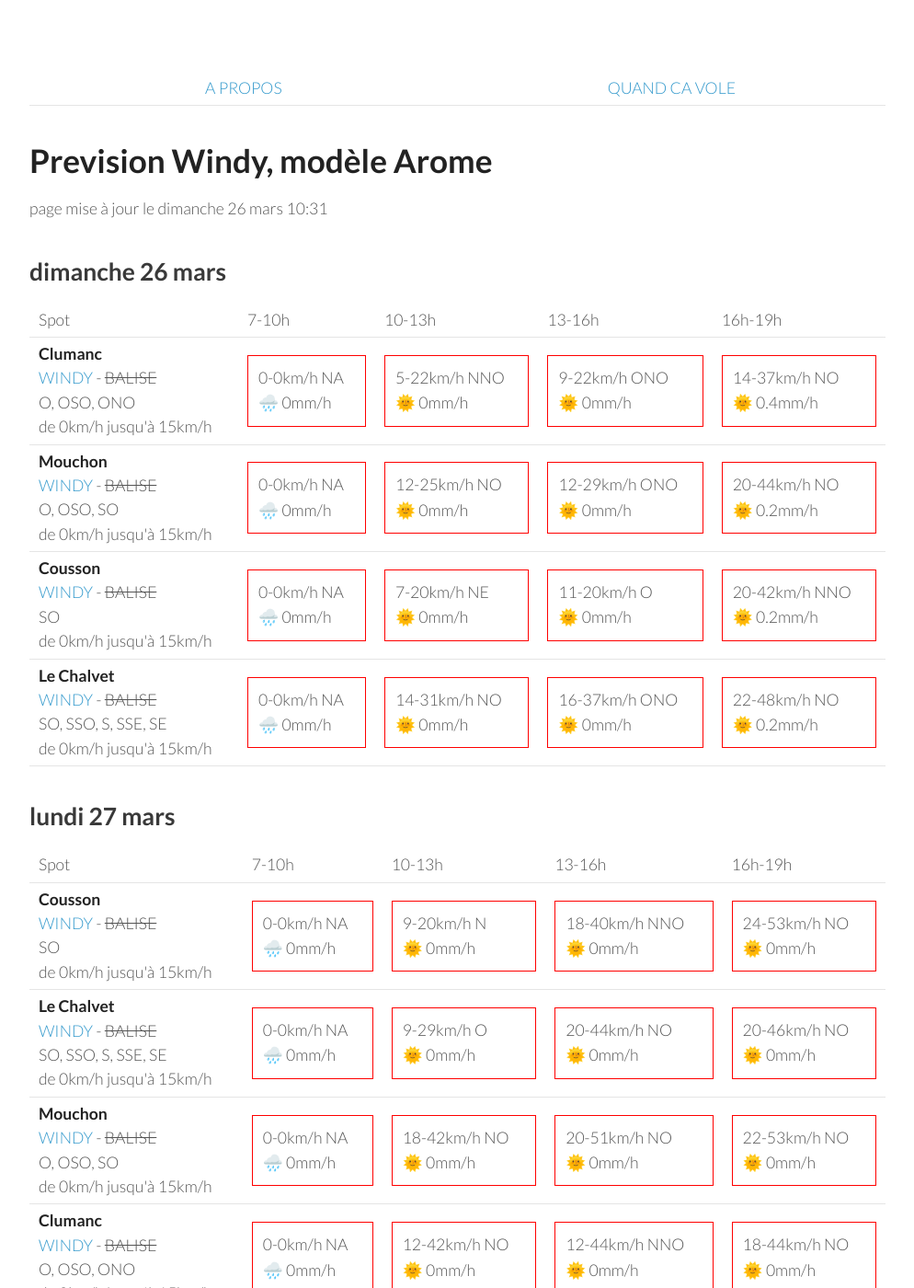
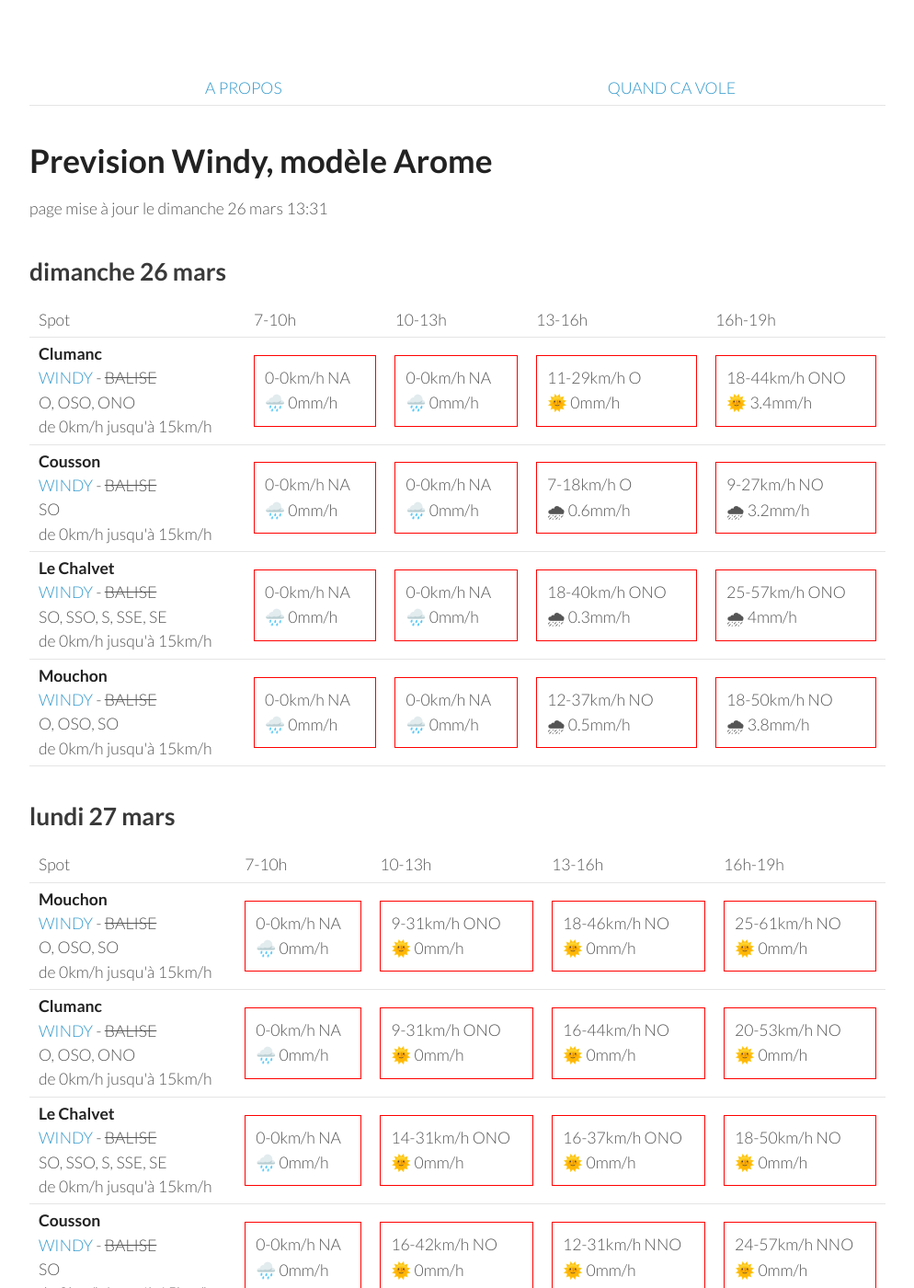
Before and after one commit to parapente-dans-le-nord/parapente-dans-le-nord.github.io, a Jekyll site: the page built from serre_poncon.markdown, in a window 1280 px wide and 1400 px high. Shown: the whole window at 92% size, without its empty margins (26-1020 px from the left). Built offline with Jekyll 4.4.1, drawn with Linux system fonts in a browser that asks for light colours; some of the changed text lies outside the part shown.

Commit message:
update index.markdown

```diff
--- a/serre_poncon.markdown
+++ b/serre_poncon.markdown
@@ -7,7 +7,7 @@ title:  "Tous les spots"
 {: .links}
 
 # Prevision Windy, modèle Arome
-page mise à jour le dimanche 26 mars 10:31
+page mise à jour le dimanche 26 mars 13:31
 
 ## dimanche 26 mars
 
@@ -25,36 +25,36 @@ page mise à jour le dimanche 26 mars 10:31
         <td><strong>Clumanc</strong><br><a href="https://windy.com/44.027/6.402?43.914,6.403,10,m:eSxaglP">WINDY</a> - <span class="no-balise"> BALISE </span><br> <span class="vent-favorable">O, OSO, ONO</span><br><span class="force-vent">de 0km/h jusqu'à 15km/h</span> </td>
 
             <td><div class="not-flyable"><p>0-0km/h NA</p><p>🌧️ 0mm/h</p></div></td>
-            <td><div class="not-flyable"><p>5-22km/h NNO</p><p>🌞 0mm/h</p></div></td>
-            <td><div class="not-flyable"><p>9-22km/h ONO</p><p>🌞 0mm/h</p></div></td>
-            <td><div class="not-flyable"><p>14-37km/h NO</p><p>🌞 0.4mm/h</p></div></td>
+            <td><div class="not-flyable"><p>0-0km/h NA</p><p>🌧️ 0mm/h</p></div></td>
+            <td><div class="not-flyable"><p>11-29km/h O</p><p>️🌞 0mm/h</p></div></td>
+            <td><div class="not-flyable"><p>18-44km/h ONO</p><p>🌞 3.4mm/h</p></div></td>
+
+    </tr>
+<tr>
+        <td><strong>Cousson</strong><br><a href="https://windy.com/44.054/6.240?43.940,6.241,10,m:eSAaglz">WINDY</a> - <span class="no-balise"> BALISE </span><br> <span class="vent-favorable">SO</span><br><span class="force-vent">de 0km/h jusqu'à 15km/h</span> </td>
+
+            <td><div class="not-flyable"><p>0-0km/h NA</p><p>🌧️ 0mm/h</p></div></td>
+            <td><div class="not-flyable"><p>0-0km/h NA</p><p>🌧️ 0mm/h</p></div></td>
+            <td><div class="not-flyable"><p>7-18km/h O</p><p>️🌧 0.6mm/h</p></div></td>
+            <td><div class="not-flyable"><p>9-27km/h NO</p><p>🌧 3.2mm/h</p></div></td>
+
+    </tr>
+<tr>
+        <td><strong>Le Chalvet</strong><br><a href="https://windy.com/43.979/6.480?43.866,6.480,10,m:eSsaglX">WINDY</a> - <span class="no-balise"> BALISE </span><br> <span class="vent-favorable">SO, SSO, S, SSE, SE</span><br><span class="force-vent">de 0km/h jusqu'à 15km/h</span> </td>
+
+            <td><div class="not-flyable"><p>0-0km/h NA</p><p>🌧️ 0mm/h</p></div></td>
+            <td><div class="not-flyable"><p>0-0km/h NA</p><p>🌧️ 0mm/h</p></div></td>
+            <td><div class="not-flyable"><p>18-40km/h ONO</p><p>️🌧 0.3mm/h</p></div></td>
+            <td><div class="not-flyable"><p>25-57km/h ONO</p><p>🌧 4mm/h</p></div></td>
 
     </tr>
 <tr>
         <td><strong>Mouchon</strong><br><a href="https://windy.com/43.992/6.424?43.878,6.425,10,m:eSuaglR">WINDY</a> - <span class="no-balise"> BALISE </span><br> <span class="vent-favorable">O, OSO, SO</span><br><span class="force-vent">de 0km/h jusqu'à 15km/h</span> </td>
 
             <td><div class="not-flyable"><p>0-0km/h NA</p><p>🌧️ 0mm/h</p></div></td>
-            <td><div class="not-flyable"><p>12-25km/h NO</p><p>🌞 0mm/h</p></div></td>
-            <td><div class="not-flyable"><p>12-29km/h ONO</p><p>🌞 0mm/h</p></div></td>
-            <td><div class="not-flyable"><p>20-44km/h NO</p><p>🌞 0.2mm/h</p></div></td>
-
-    </tr>
-<tr>
-        <td><strong>Cousson</strong><br><a href="https://windy.com/44.054/6.240?43.940,6.241,10,m:eSAaglz">WINDY</a> - <span class="no-balise"> BALISE </span><br> <span class="vent-favorable">SO</span><br><span class="force-vent">de 0km/h jusqu'à 15km/h</span> </td>
-
             <td><div class="not-flyable"><p>0-0km/h NA</p><p>🌧️ 0mm/h</p></div></td>
-            <td><div class="not-flyable"><p>7-20km/h NE</p><p>🌞 0mm/h</p></div></td>
-            <td><div class="not-flyable"><p>11-20km/h O</p><p>🌞 0mm/h</p></div></td>
-            <td><div class="not-flyable"><p>20-42km/h NNO</p><p>🌞 0.2mm/h</p></div></td>
-
-    </tr>
-<tr>
-        <td><strong>Le Chalvet</strong><br><a href="https://windy.com/43.979/6.480?43.866,6.480,10,m:eSsaglX">WINDY</a> - <span class="no-balise"> BALISE </span><br> <span class="vent-favorable">SO, SSO, S, SSE, SE</span><br><span class="force-vent">de 0km/h jusqu'à 15km/h</span> </td>
-
-            <td><div class="not-flyable"><p>0-0km/h NA</p><p>🌧️ 0mm/h</p></div></td>
-            <td><div class="not-flyable"><p>14-31km/h NO</p><p>🌞 0mm/h</p></div></td>
-            <td><div class="not-flyable"><p>16-37km/h ONO</p><p>🌞 0mm/h</p></div></td>
-            <td><div class="not-flyable"><p>22-48km/h NO</p><p>🌞 0.2mm/h</p></div></td>
+            <td><div class="not-flyable"><p>12-37km/h NO</p><p>️🌧 0.5mm/h</p></div></td>
+            <td><div class="not-flyable"><p>18-50km/h NO</p><p>🌧 3.8mm/h</p></div></td>
 
     </tr>
 
@@ -74,39 +74,39 @@ page mise à jour le dimanche 26 mars 10:31
       <td>16h-19h</td>
     </tr>
 <tr>
-        <td><strong>Cousson</strong><br><a href="https://windy.com/44.054/6.240?43.940,6.241,10,m:eSAaglz">WINDY</a> - <span class="no-balise"> BALISE </span><br> <span class="vent-favorable">SO</span><br><span class="force-vent">de 0km/h jusqu'à 15km/h</span> </td>
+        <td><strong>Mouchon</strong><br><a href="https://windy.com/43.992/6.424?43.878,6.425,10,m:eSuaglR">WINDY</a> - <span class="no-balise"> BALISE </span><br> <span class="vent-favorable">O, OSO, SO</span><br><span class="force-vent">de 0km/h jusqu'à 15km/h</span> </td>
 
             <td><div class="not-flyable"><p>0-0km/h NA</p><p>🌧️ 0mm/h</p></div></td>
-            <td><div class="not-flyable"><p>9-20km/h N</p><p>🌞 0mm/h</p></div></td>
-            <td><div class="not-flyable"><p>18-40km/h NNO</p><p>🌞 0mm/h</p></div></td>
-            <td><div class="not-flyable"><p>24-53km/h NO</p><p>🌞 0mm/h</p></div></td>
+            <td><div class="not-flyable"><p>9-31km/h ONO</p><p>🌞 0mm/h</p></div></td>
+            <td><div class="not-flyable"><p>18-46km/h NO</p><p>🌞 0mm/h</p></div></td>
+            <td><div class="not-flyable"><p>25-61km/h NO</p><p>🌞 0mm/h</p></div></td>
+
+    </tr>
+<tr>
+        <td><strong>Clumanc</strong><br><a href="https://windy.com/44.027/6.402?43.914,6.403,10,m:eSxaglP">WINDY</a> - <span class="no-balise"> BALISE </span><br> <span class="vent-favorable">O, OSO, ONO</span><br><span class="force-vent">de 0km/h jusqu'à 15km/h</span> </td>
+
+            <td><div class="not-flyable"><p>0-0km/h NA</p><p>🌧️ 0mm/h</p></div></td>
+            <td><div class="not-flyable"><p>9-31km/h ONO</p><p>🌞 0mm/h</p></div></td>
+            <td><div class="not-flyable"><p>16-44km/h NO</p><p>🌞 0mm/h</p></div></td>
+            <td><div class="not-flyable"><p>20-53km/h NO</p><p>🌞 0mm/h</p></div></td>
 
     </tr>
 <tr>
         <td><strong>Le Chalvet</strong><br><a href="https://windy.com/43.979/6.480?43.866,6.480,10,m:eSsaglX">WINDY</a> - <span class="no-balise"> BALISE </span><br> <span class="vent-favorable">SO, SSO, S, SSE, SE</span><br><span class="force-vent">de 0km/h jusqu'à 15km/h</span> </td>
 
             <td><div class="not-flyable"><p>0-0km/h NA</p><p>🌧️ 0mm/h</p></div></td>
-            <td><div class="not-flyable"><p>9-29km/h O</p><p>🌞 0mm/h</p></div></td>
-            <td><div class="not-flyable"><p>20-44km/h NO</p><p>🌞 0mm/h</p></div></td>
-            <td><div class="not-flyable"><p>20-46km/h NO</p><p>🌞 0mm/h</p></div></td>
+            <td><div class="not-flyable"><p>14-31km/h ONO</p><p>🌞 0mm/h</p></div></td>
+            <td><div class="not-flyable"><p>16-37km/h ONO</p><p>🌞 0mm/h</p></div></td>
+            <td><div class="not-flyable"><p>18-50km/h NO</p><p>🌞 0mm/h</p></div></td>
 
     </tr>
 <tr>
-        <td><strong>Mouchon</strong><br><a href="https://windy.com/43.992/6.424?43.878,6.425,10,m:eSuaglR">WINDY</a> - <span class="no-balise"> BALISE </span><br> <span class="vent-favorable">O, OSO, SO</span><br><span class="force-vent">de 0km/h jusqu'à 15km/h</span> </td>
+        <td><strong>Cousson</strong><br><a href="https://windy.com/44.054/6.240?43.940,6.241,10,m:eSAaglz">WINDY</a> - <span class="no-balise"> BALISE </span><br> <span class="vent-favorable">SO</span><br><span class="force-vent">de 0km/h jusqu'à 15km/h</span> </td>
 
             <td><div class="not-flyable"><p>0-0km/h NA</p><p>🌧️ 0mm/h</p></div></td>
-            <td><div class="not-flyable"><p>18-42km/h NO</p><p>🌞 0mm/h</p></div></td>
-            <td><div class="not-flyable"><p>20-51km/h NO</p><p>🌞 0mm/h</p></div></td>
-            <td><div class="not-flyable"><p>22-53km/h NO</p><p>🌞 0mm/h</p></div></td>
-
-    </tr>
-<tr>
-        <td><strong>Clumanc</strong><br><a href="https://windy.com/44.027/6.402?43.914,6.403,10,m:eSxaglP">WINDY</a> - <span class="no-balise"> BALISE </span><br> <span class="vent-favorable">O, OSO, ONO</span><br><span class="force-vent">de 0km/h jusqu'à 15km/h</span> </td>
-
-            <td><div class="not-flyable"><p>0-0km/h NA</p><p>🌧️ 0mm/h</p></div></td>
-            <td><div class="not-flyable"><p>12-42km/h NO</p><p>🌞 0mm/h</p></div></td>
-            <td><div class="not-flyable"><p>12-44km/h NNO</p><p>🌞 0mm/h</p></div></td>
-            <td><div class="not-flyable"><p>18-44km/h NO</p><p>🌞 0mm/h</p></div></td>
+            <td><div class="not-flyable"><p>16-42km/h NO</p><p>🌞 0mm/h</p></div></td>
+            <td><div class="not-flyable"><p>12-31km/h NNO</p><p>🌞 0mm/h</p></div></td>
+            <td><div class="not-flyable"><p>24-57km/h NNO</p><p>🌞 0mm/h</p></div></td>
 
     </tr>
 
@@ -156,7 +156,7 @@ page mise à jour le dimanche 26 mars 10:31
         <td><strong>Le Chalvet</strong><br><a href="https://windy.com/43.979/6.480?43.866,6.480,10,m:eSsaglX">WINDY</a> - <span class="no-balise"> BALISE </span><br> <span class="vent-favorable">SO, SSO, S, SSE, SE</span><br><span class="force-vent">de 0km/h jusqu'à 15km/h</span> </td>
 
             <td><div class="not-flyable"><p>0-0km/h NA</p><p>🌧️ 0mm/h</p></div></td>
-            <td><div class="not-flyable"><p>1-16km/h S</p><p>🌞 0mm/h</p></div></td>
+            <td><div class="not-flyable"><p>0-16km/h SO</p><p>🌞 0mm/h</p></div></td>
             <td><div class="not-flyable"><p>9-29km/h O</p><p>🌞 0mm/h</p></div></td>
             <td><div class="not-flyable"><p>12-35km/h O</p><p>🌞 0mm/h</p></div></td>
 
@@ -210,7 +210,7 @@ page mise à jour le dimanche 26 mars 10:31
             <td><div class="not-flyable"><p>0-0km/h NA</p><p>🌧️ 0mm/h</p></div></td>
             <td><div class="not-flyable"><p>5-24km/h NO</p><p>🌞 0mm/h</p></div></td>
             <td><div class="not-flyable"><p>9-29km/h ONO</p><p>🌞 0mm/h</p></div></td>
-            <td><div class="not-flyable"><p>12-40km/h ONO</p><p>🌞 0mm/h</p></div></td>
+            <td><div class="not-flyable"><p>14-40km/h ONO</p><p>🌞 0mm/h</p></div></td>
 
     </tr>
 
@@ -260,9 +260,9 @@ page mise à jour le dimanche 26 mars 10:31
         <td><strong>Le Chalvet</strong><br><a href="https://windy.com/43.979/6.480?43.866,6.480,10,m:eSsaglX">WINDY</a> - <span class="no-balise"> BALISE </span><br> <span class="vent-favorable">SO, SSO, S, SSE, SE</span><br><span class="force-vent">de 0km/h jusqu'à 15km/h</span> </td>
 
             <td><div class="not-flyable"><p>0-0km/h NA</p><p>🌧️ 0mm/h</p></div></td>
-            <td><div class="not-flyable"><p>5-27km/h NO</p><p>🌞 0mm/h</p></div></td>
-            <td><div class="not-flyable"><p>12-38km/h NO</p><p>🌞 0mm/h</p></div></td>
-            <td><div class="not-flyable"><p>18-50km/h ONO</p><p>🌞 0mm/h</p></div></td>
+            <td><div class="not-flyable"><p>3-14km/h ONO</p><p>🌞 0mm/h</p></div></td>
+            <td><div class="not-flyable"><p>11-33km/h O</p><p>🌞 0mm/h</p></div></td>
+            <td><div class="not-flyable"><p>12-37km/h ONO</p><p>🌞 0mm/h</p></div></td>
 
     </tr>
 
```
